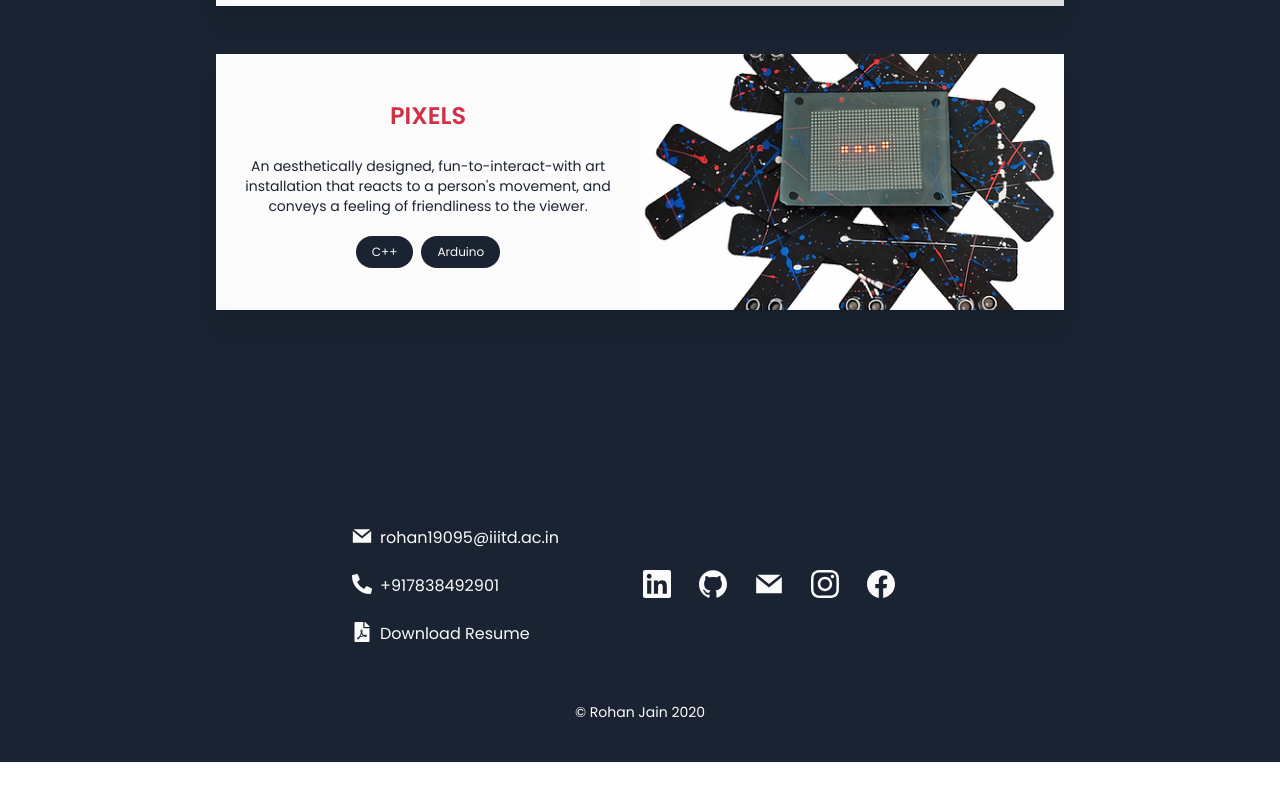
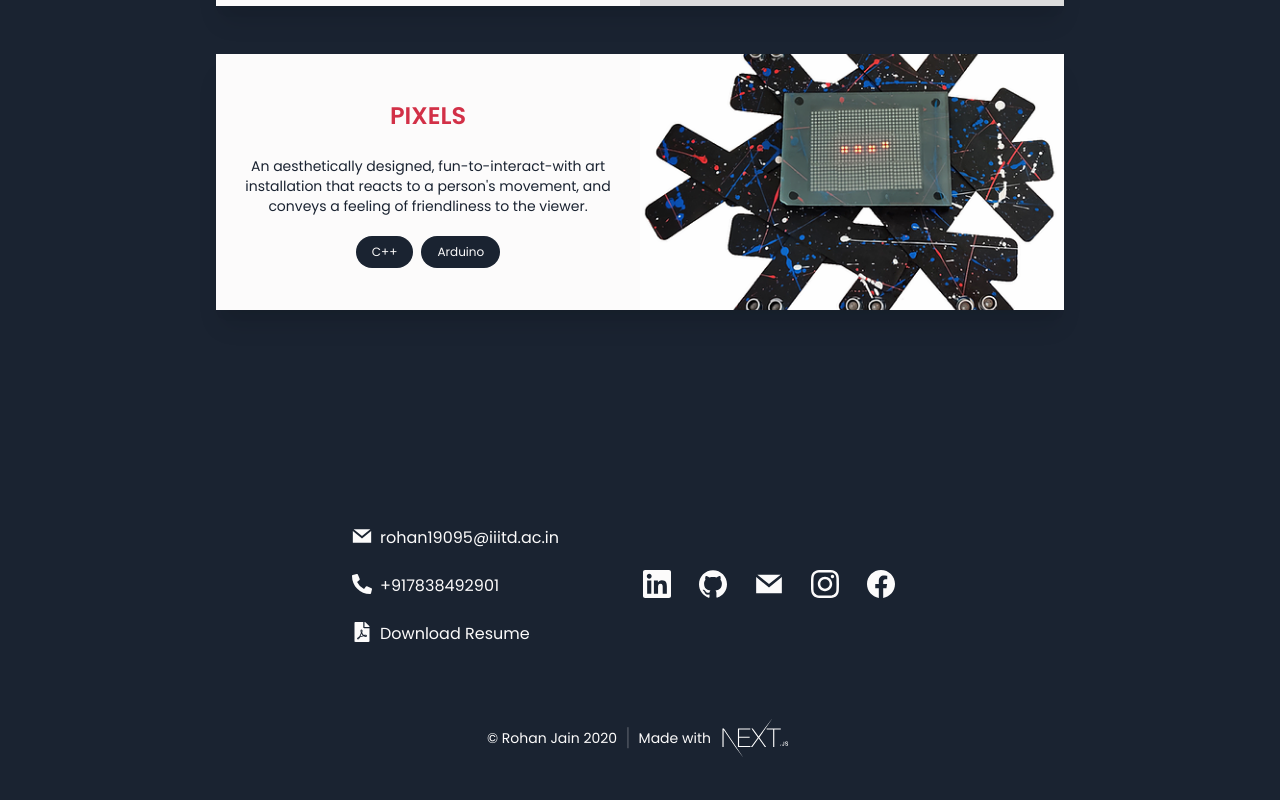
Before and after one commit to rohanj-02/rohanj-02.github.io, a Next.js app: page /projects in a window 1280 px wide. Shown: the part 1925-2725 px from the top of the page. Before the commit the page ends 2687 px from the top, so only its background shows below. Built offline with nearby package versions, Linux system fonts and the light colour scheme.

Commit message:
scroll behaviour bug fixed

```diff
--- a/src/components/Layout/Footer.tsx
+++ b/src/components/Layout/Footer.tsx
@@ -3,7 +3,7 @@ import { FaFilePdf, FaPhoneAlt } from 'react-icons/fa';
 import { GrMail } from 'react-icons/gr';
 import SocialLinks from '../Hero/SocialLinks';
 
-function Footer(): JSX.Element {
+function Footer({ theme }: { theme: string }): JSX.Element {
 	const iconStyle = { fontSize: 20 };
 	const arr = [
 		{
@@ -23,9 +23,13 @@ function Footer(): JSX.Element {
 			download: true,
 		},
 	];
+	const classes =
+		theme === 'theme-dark'
+			? 'bg-primary text-secondary'
+			: 'bg-secondary text-primary';
 
 	return (
-		<footer className="mt-10">
+		<footer className={classes + ' mt-10'}>
 			<div className="flex justify-left md:justify-center align-middle">
 				<div
 					id="contact"
@@ -47,8 +51,30 @@ function Footer(): JSX.Element {
 					</div>
 				</div>
 			</div>
-			<div className="flex justify-center m-2 mb-0 p-2 pb-10 text-sm">
-				&copy; Rohan Jain {new Date().getFullYear()}
+			<div className="flex justify-center m-2 mb-0 p-2 pb-10 text-sm items-center">
+				<div className="flex items-center justify-end m-2 p-2 mr-0">
+					&copy; Rohan Jain {new Date().getFullYear()}
+				</div>
+				<div className="text-white text-opacity-30 font-extralight text-2xl">
+					{' '}
+					|{' '}
+				</div>
+				<div className="flex items-center justify-start ml-0 m-2 p-2">
+					Made with{' '}
+					<svg
+						width="82"
+						height="40"
+						viewBox="0 0 148 90"
+						version="1.1"
+						xmlnsXlink="http://www.w3.org/1999/xlink"
+						color="white"
+						style={{ transform: 'translateX(4%)', shapeRendering: 'auto' }}>
+						<path
+							d="M34.992 23.495h27.855v2.219H37.546v16.699h23.792v2.219H37.546v18.334h25.591v2.219H34.992v-41.69zm30.35 0h2.96l13.115 18.334 13.405-18.334L113.055.207 83.1 43.756l15.436 21.429H95.46L81.417 45.683 67.316 65.185h-3.018L79.85 43.756 65.343 23.495zm34.297 2.219v-2.219h31.742v2.219h-14.623v39.47h-2.554v-39.47H99.64zM.145 23.495h3.192l44.011 66.003L29.16 65.185 2.814 26.648l-.116 38.537H.145v-41.69zm130.98 38.801c-.523 0-.914-.405-.914-.928 0-.524.391-.929.913-.929.528 0 .913.405.913.929 0 .523-.385.928-.913.928zm2.508-2.443H135c.019.742.56 1.24 1.354 1.24.888 0 1.391-.535 1.391-1.539v-6.356h1.391v6.362c0 1.808-1.043 2.849-2.77 2.849-1.62 0-2.732-1.01-2.732-2.556zm7.322-.08h1.379c.118.853.95 1.395 2.149 1.395 1.117 0 1.937-.58 1.937-1.377 0-.685-.521-1.097-1.708-1.377l-1.155-.28c-1.62-.38-2.36-1.166-2.36-2.487 0-1.602 1.304-2.668 3.26-2.668 1.82 0 3.15 1.066 3.23 2.58h-1.354c-.13-.828-.85-1.346-1.894-1.346-1.1 0-1.832.53-1.832 1.34 0 .642.472 1.01 1.64 1.284l.987.243c1.838.43 2.596 1.178 2.596 2.53 0 1.72-1.33 2.799-3.453 2.799-1.987 0-3.323-1.029-3.422-2.637z"
+							fill="currentColor"
+							fillRule="nonzero"></path>
+					</svg>
+				</div>
 			</div>
 		</footer>
 	);
--- a/src/components/Layout/layout.tsx
+++ b/src/components/Layout/layout.tsx
@@ -52,7 +52,7 @@ export default function Layout({ children }: LayoutPropTypes): JSX.Element {
 				<Navbar />
 				<div className="themed hidden"></div>
 				{children}
-				<Footer />
+				<Footer theme={theme} />
 			</div>
 		</ThemeContext.Provider>
 	);
--- a/src/components/Projects/ProjectCard.tsx
+++ b/src/components/Projects/ProjectCard.tsx
@@ -14,7 +14,7 @@ export default function ProjectCard(props: ProjectCardPropTypes): JSX.Element {
 
 	return (
 		<FadeInWhenVisible>
-			<Link href={`/projects/${slug}`} scroll>
+			<Link href={`/projects/${slug}`}>
 				<motion.a
 					whileHover={{
 						scale: 1.05,
@@ -26,7 +26,7 @@ export default function ProjectCard(props: ProjectCardPropTypes): JSX.Element {
 							{name}
 						</h1>
 						<p
-							className="text-sm text-center m-2 p-2 pb-0  mt-0 overflow-hidden"
+							className="text-sm text-center m-2 p-2 pb-0 mt-0 overflow-hidden"
 							style={{
 								display: '-webkit-box',
 								WebkitLineClamp: 3,
--- a/src/components/Projects/ProjectSection.tsx
+++ b/src/components/Projects/ProjectSection.tsx
@@ -13,7 +13,7 @@ export default function ProjectSection({
 	projects: [ProjectSlug];
 }): JSX.Element {
 	return (
-		<Section id="projects" title="My Projects">
+		<Section id={seeAll && 'projects'} title="My Projects">
 			<div className="flex flex-col max-w-4xl items-center justify-center">
 				{projects?.map((proj, idx) => (
 					<ProjectCard key={idx} project={proj} />
@@ -39,7 +39,7 @@ export default function ProjectSection({
 
 				{seeAll && (
 					<FadeInWhenVisible classNames="flex self-end mr-4">
-						<Link href="/projects">
+						<Link href="/projects" scroll>
 							<a className="hover:underline float-right">See all Projects</a>
 						</Link>
 					</FadeInWhenVisible>
--- a/src/pages/_app.tsx
+++ b/src/pages/_app.tsx
@@ -1,8 +1,59 @@
 import '../../styles/globals.css';
 import type { AppProps } from 'next/app';
+import Layout from '@/components/Layout/layout';
+import { useEffect } from 'react';
+import { useRouter } from 'next/router';
+// import { useEffect } from 'react';
 
 function MyApp({ Component, pageProps }: AppProps): JSX.Element {
-	return <Component {...pageProps} />;
+	const router = useRouter();
+
+	// Functionality to detect browser and edit CSS styles based on browser.
+
+	// function detectBrowser() {
+	// 	const N = navigator.appName;
+	// 	const UA = navigator.userAgent;
+	// 	let temp;
+	// 	const browserVersionRegex = UA.match(
+	// 		/(opera|chrome|safari|firefox|msie)\/?\s*(\.?\d+(\.\d+)*)/i
+	// 	);
+	// 	// eslint-disable-next-line no-useless-escape
+	// 	if (browserVersionRegex && (temp = UA.match(/version\/([\.\d]+)/i)) != null)
+	// 		browserVersionRegex[2] = temp[1];
+	// 	const browserVersion = browserVersionRegex
+	// 		? 'Browser:' +
+	// 		  [browserVersionRegex[1] + '\n Version:' + browserVersionRegex[2]]
+	// 		: [N, navigator.appVersion, '-?'];
+	// 	return browserVersion;
+	// }
+
+	useEffect(() => {
+		// const browser = detectBrowser();
+		// if (browser !== 'Firefox') {
+		// 	document.querySelector('html').style.scrollBehavior = 'smooth';
+		// }
+
+		const handleRouteChange = () => {
+			window.scroll({
+				top: 1,
+				left: 0,
+				behavior: 'smooth',
+			});
+		};
+
+		router.events.on('routeChangeComplete', handleRouteChange);
+
+		// If the component is unmounted, unsubscribe
+		// from the event with the `off` method:
+		return () => {
+			router.events.off('routeChangeComplete', handleRouteChange);
+		};
+	});
+	return (
+		<Layout>
+			<Component {...pageProps} />
+		</Layout>
+	);
 }
 
 export default MyApp;
--- a/src/pages/index.tsx
+++ b/src/pages/index.tsx
@@ -1,4 +1,3 @@
-import Layout from '../components/Layout/layout';
 import ProjectSection from '../components/Projects/ProjectSection';
 import Hero from '../components/Hero/Hero';
 // import Statistics from '../components/Statistics/Statistics';
@@ -28,8 +27,7 @@ export default function Home({
 	data: [ProjectSlug];
 }): JSX.Element {
 	return (
-		<div className="h-screen">
-			<Layout>
+		<>
 			<Head>
 				<title>Rohan Jain | Portfolio</title>
 			</Head>
@@ -38,7 +36,6 @@ export default function Home({
 			<ProjectSection projects={projects} seeAll />
 			{/* <Statistics /> */}
 			<Contact />
-			</Layout>
-		</div>
+		</>
 	);
 }
--- a/src/pages/projects/[slug].tsx
+++ b/src/pages/projects/[slug].tsx
@@ -1,6 +1,5 @@
 import { getAllProjectSlugs, getProjectData } from '@/lib/projects';
 import { ProjectSlug } from '@/types/project';
-import Layout from '../../components/Layout/layout';
 import Head from 'next/head';
 import Technologies from '../../components/Projects/Technologies';
 import ImageCarousel from '../../components/Projects/ImageCarousel';
@@ -40,7 +39,7 @@ export async function getStaticProps({
 
 export default function Project({ data }: { data: ProjectSlug }): JSX.Element {
 	return (
-		<Layout>
+		<>
 			<Head>
 				<title>{data.name + ' | Rohan Jain'}</title>
 			</Head>
@@ -65,6 +64,6 @@ export default function Project({ data }: { data: ProjectSlug }): JSX.Element {
 					</div>
 				</div>
 			</div>
-		</Layout>
+		</>
 	);
 }
--- a/src/pages/projects/index.tsx
+++ b/src/pages/projects/index.tsx
@@ -1,7 +1,6 @@
 import { getAllProjects } from '@/lib/projects';
 import { ProjectSlug } from '@/types/project';
 import React from 'react';
-import Layout from '../../components/Layout/layout';
 import ProjectSection from '../../components/Projects/ProjectSection';
 
 export async function getStaticProps(): Promise<{
@@ -20,11 +19,9 @@ export async function getStaticProps(): Promise<{
 
 function ProjectHomePage({ data }: { data: [ProjectSlug] }): JSX.Element {
 	return (
-		<Layout>
-			<div className="">
-				<ProjectSection projects={data} />
-			</div>
-		</Layout>
+		<div className="">
+			<ProjectSection projects={data} />
+		</div>
 	);
 }
 
```
Lines whose indentation alone changed are shown as unchanged.
